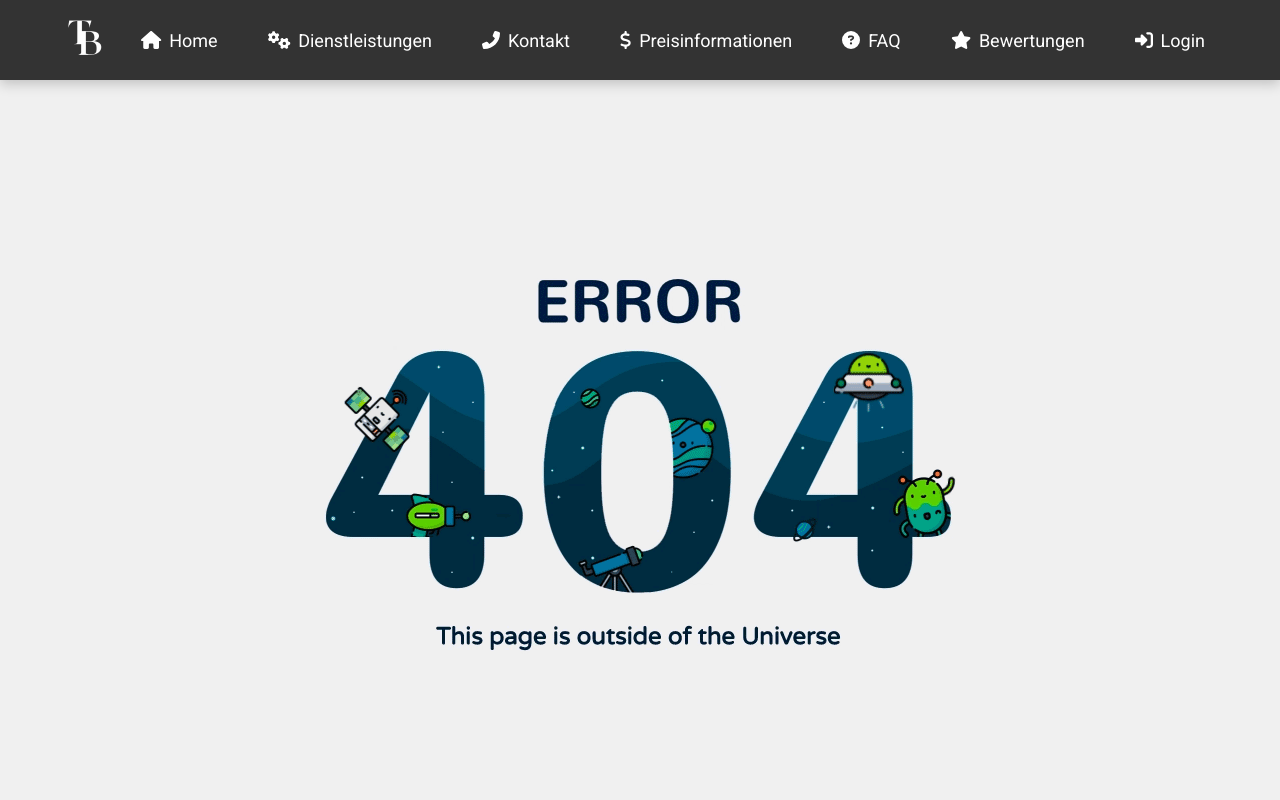
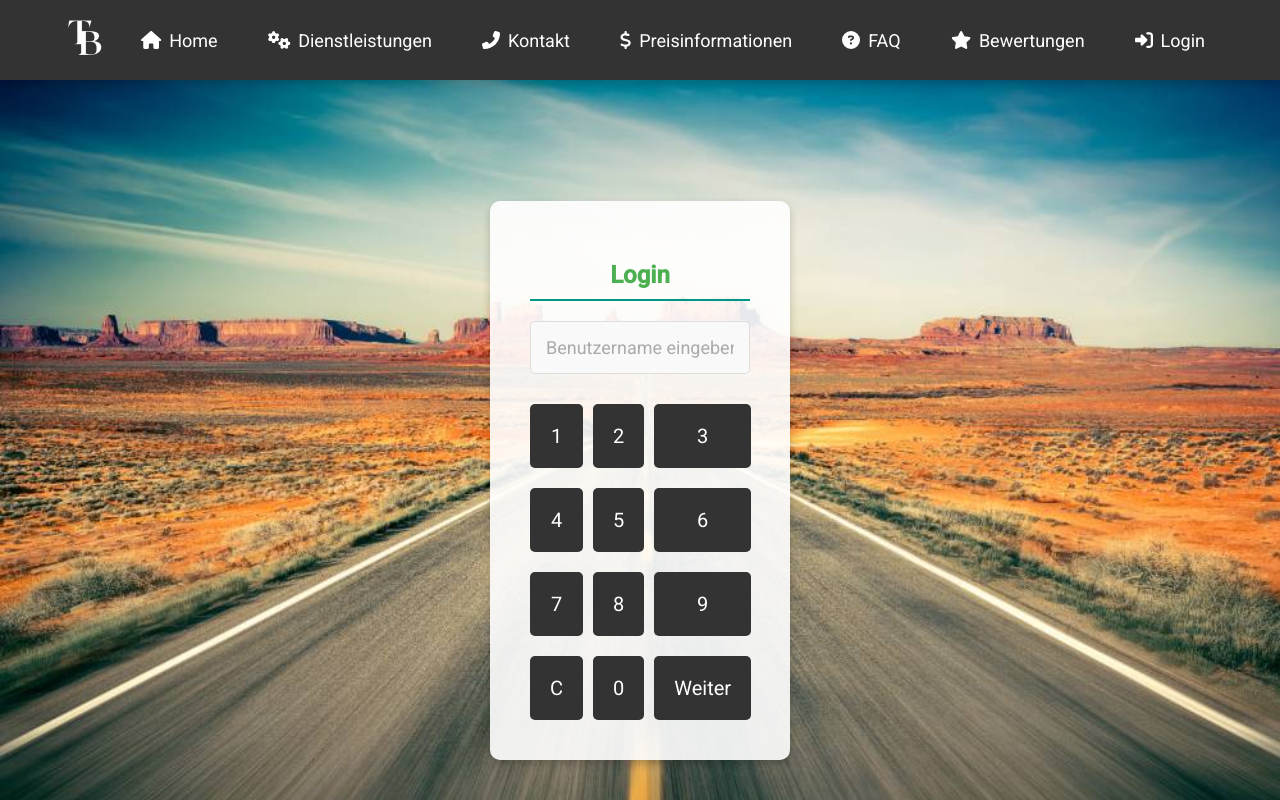
Before and after one commit to tbs-dienste/webfrostend, a React (Create React App) app: page /kassenlogin in a window 1280 px wide. Shown: the top 800 px of the page. Built offline with nearby package versions, Linux system fonts and the light colour scheme; what @react-pdf/renderer would draw is missing.

Commit message:
jl.sfdjsf

```diff
--- a/src/App.js
+++ b/src/App.js
@@ -72,6 +72,7 @@ import Statistik from './components/Administrativ/Statistik';
 import Profile from './components/Mitarbeiter/Profile';
 import GutscheinBestellung from './components/Gutschein/GutscheinBestellung';
 import Kasse from './components/Administrativ/Kasse';
+import Kassenlogin from './components/Administrativ/Kassenlogin';
 
 const App = () => {
 
@@ -158,6 +159,8 @@ const App = () => {
 
           <Route path="/download" element={<Download />} />
           <Route path="/arbeitszeit-erfassen/:kundenId/:dienstleistungId" element={<ArbeitszeitErfassen />} />
+          <Route path="/kassenlogin" element={<Kassenlogin />} />
+
           <Route path="/aufgaben/:aufgabenId/unteraufgabe/create" element={<CreateUnteraufgabe />} />
           <Route path="/aufgaben/erstellen/:kundenId/:dienstleistungId" element={<CreateAufgabe />} /> {/* Neue Route für CreateAufgabe */}
           <Route path="/agb" element={<AGB />} />
--- /dev/null
+++ b/src/components/Administrativ/Kassenlogin.jsx
@@ -0,0 +1,141 @@
+import React, { useState } from "react";
+import axios from "axios"; // Axios importieren
+import "./Kassenlogin.scss"; // Verweis auf die SCSS-Datei
+
+const Kassenlogin = () => {
+  const [username, setUsername] = useState(""); // Zustand für den Benutzernamen
+  const [pin, setPin] = useState(""); // Zustand für die PIN
+  const [isPinRequired, setIsPinRequired] = useState(false); // Flag, ob PIN erforderlich ist
+
+  const handleNumericKeypadClick = (number) => {
+    if (isPinRequired) {
+      setPin((prevPin) => prevPin + number);
+    } else {
+      setUsername((prevUsername) => prevUsername + number);
+    }
+  };
+
+  const clearInput = () => {
+    if (isPinRequired) {
+      setPin("");
+    } else {
+      setUsername("");
+    }
+  };
+
+  const handleLogin = () => {
+    // Wenn der Benutzername korrekt eingegeben ist, wechsle zu PIN-Eingabe
+    if (!isPinRequired) {
+      if (username) {
+        localStorage.setItem("username", username); // Benutzernamen im LocalStorage speichern
+        setIsPinRequired(true);
+      } else {
+        alert("Bitte Benutzernamen eingeben");
+      }
+    } else {
+      // Beide Felder (Username und PIN) senden, wenn der PIN eingegeben wurde
+      if (pin) {
+        const storedUsername = localStorage.getItem("username");
+        const loginData = {
+          username: storedUsername,
+          pin: pin,
+        };
+
+        // POST-Request mit Axios zum Überprüfen der Login-Daten
+        axios
+          .post("https://example.com/api/login", loginData)
+          .then((response) => {
+            if (response.data.success) {
+              alert("Login erfolgreich!");
+              // Weiterleitung oder weitere Aktionen
+            } else {
+              alert("Benutzername oder PIN ist falsch.");
+            }
+          })
+          .catch((error) => {
+            console.error("Fehler bei der Anmeldung:", error);
+            alert("Es gab einen Fehler. Versuchen Sie es später erneut.");
+          });
+      } else {
+        alert("Bitte PIN eingeben");
+      }
+    }
+  };
+
+  return (
+    <div className="login-container">
+      <div className="login-box">
+        <h2>Login</h2>
+        {!isPinRequired ? (
+          <>
+            <input
+              type="text"
+              className="input-display"
+              value={username}
+              readOnly
+              placeholder="Benutzername eingeben"
+            />
+            <div className="keypad">
+              {[1, 2, 3, 4, 5, 6, 7, 8, 9].map((number) => (
+                <button
+                  key={number}
+                  onClick={() => handleNumericKeypadClick(number)}
+                  className="keypad-btn"
+                >
+                  {number}
+                </button>
+              ))}
+              <button className="keypad-btn" onClick={clearInput}>
+                C
+              </button>
+              <button
+                className="keypad-btn"
+                onClick={() => handleNumericKeypadClick(0)}
+              >
+                0
+              </button>
+              <button className="keypad-btn" onClick={handleLogin}>
+                Weiter
+              </button>
+            </div>
+          </>
+        ) : (
+          <>
+            <input
+              type="password"
+              className="input-display"
+              value={pin}
+              readOnly
+              placeholder="PIN eingeben"
+            />
+            <div className="keypad">
+              {[1, 2, 3, 4, 5, 6, 7, 8, 9].map((number) => (
+                <button
+                  key={number}
+                  onClick={() => handleNumericKeypadClick(number)}
+                  className="keypad-btn"
+                >
+                  {number}
+                </button>
+              ))}
+              <button className="keypad-btn" onClick={clearInput}>
+                C
+              </button>
+              <button
+                className="keypad-btn"
+                onClick={() => handleNumericKeypadClick(0)}
+              >
+                0
+              </button>
+              <button className="keypad-btn" onClick={handleLogin}>
+                Login
+              </button>
+            </div>
+          </>
+        )}
+      </div>
+    </div>
+  );
+};
+
+export default Kassenlogin;
--- /dev/null
+++ b/src/components/Administrativ/Kassenlogin.scss
@@ -0,0 +1,129 @@
+$primary-color: #4caf50;
+$secondary-color: #f0f0f0;
+$button-color: #333;
+$button-hover-color: #666;
+$background-image: url('./street.jpg'); // Ersetze durch dein Bildpfad
+
+.login-container {
+  display: flex;
+  justify-content: center;
+  align-items: center;
+  min-height: 100vh;
+  background-image: $background-image;
+  background-size: cover;
+  background-position: center;
+  background-repeat: no-repeat;
+}
+
+.login-box {
+  background: rgba(255, 255, 255, 0.9);
+  padding: 40px;
+  border-radius: 10px;
+  box-shadow: 0 4px 8px rgba(0, 0, 0, 0.2);
+  width: 300px;
+  text-align: center;
+}
+
+h2 {
+  font-size: 24px;
+  color: $primary-color;
+  margin-bottom: 20px;
+}
+
+.input-display {
+  width: 100%;
+  padding: 15px;
+  font-size: 18px;
+  text-align: center;
+  margin-bottom: 20px;
+  border: 1px solid #ddd;
+  border-radius: 5px;
+  background-color: #f9f9f9;
+  color: $button-color;
+  outline: none;
+  transition: border-color 0.3s ease;
+
+  &::placeholder {
+    color: #aaa;
+  }
+
+  &:focus {
+    border-color: $primary-color;
+  }
+}
+
+.keypad {
+  display: grid;
+  grid-template-columns: repeat(3, 1fr);
+  gap: 10px;
+
+  .keypad-btn {
+    padding: 20px;
+    font-size: 20px;
+    color: #fff;
+    background-color: $button-color;
+    border: none;
+    border-radius: 5px;
+    cursor: pointer;
+    transition: background-color 0.3s ease, transform 0.2s ease;
+
+    &:hover {
+      background-color: $button-hover-color;
+      transform: scale(1.05);
+    }
+
+    &:active {
+      background-color: darken($button-color, 10%);
+    }
+  }
+
+  .keypad-btn:focus {
+    outline: none;
+  }
+
+  .keypad-btn:disabled {
+    background-color: #ccc;
+    cursor: not-allowed;
+  }
+}
+
+button {
+  margin-top: 10px;
+  padding: 12px 0;
+  background-color: $primary-color;
+  color: white;
+  border: none;
+  border-radius: 5px;
+  width: 100%;
+  font-size: 18px;
+  cursor: pointer;
+  transition: background-color 0.3s ease;
+
+  &:hover {
+    background-color: darken($primary-color, 10%);
+  }
+
+  &:active {
+    background-color: darken($primary-color, 15%);
+  }
+}
+
+button:focus {
+  outline: none;
+}
+
+@media (max-width: 768px) {
+  .login-box {
+    width: 250px;
+    padding: 30px;
+  }
+
+  h2 {
+    font-size: 20px;
+  }
+
+  .keypad-btn {
+    padding: 15px;
+    font-size: 18px;
+  }
+}
```
Also changed, not shown: src/components/Administrativ/street.jpg (added).
